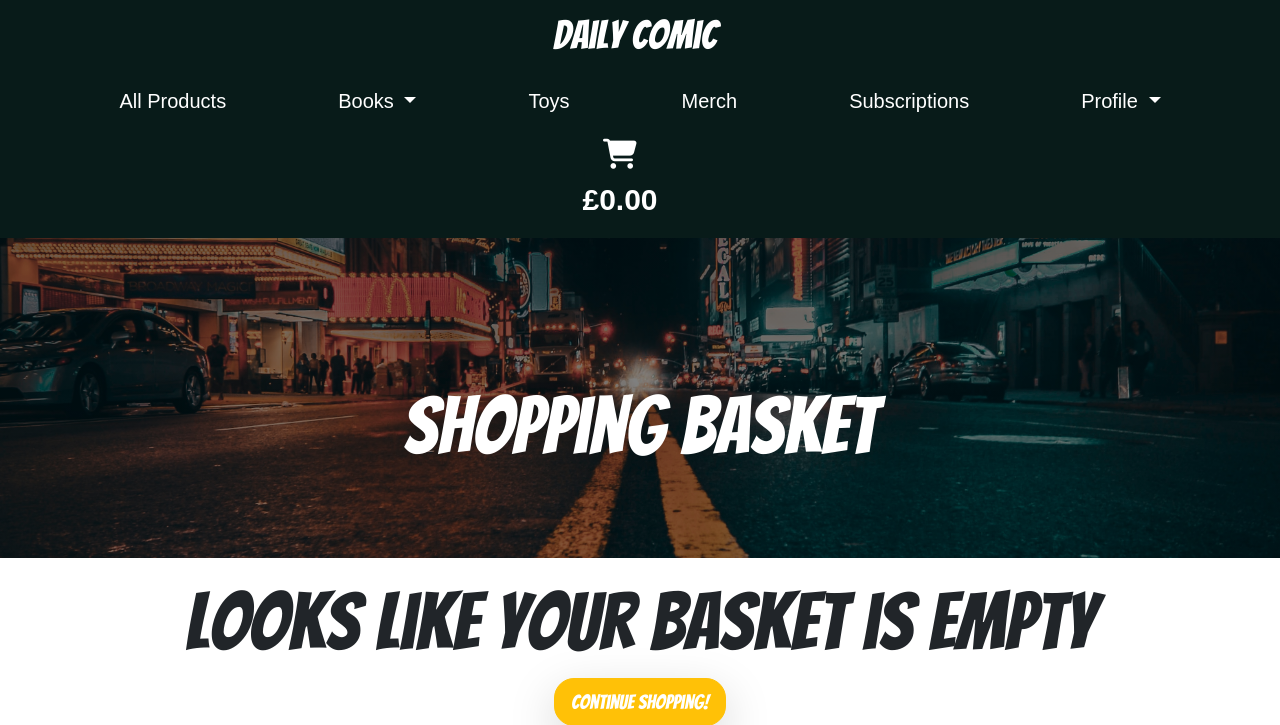
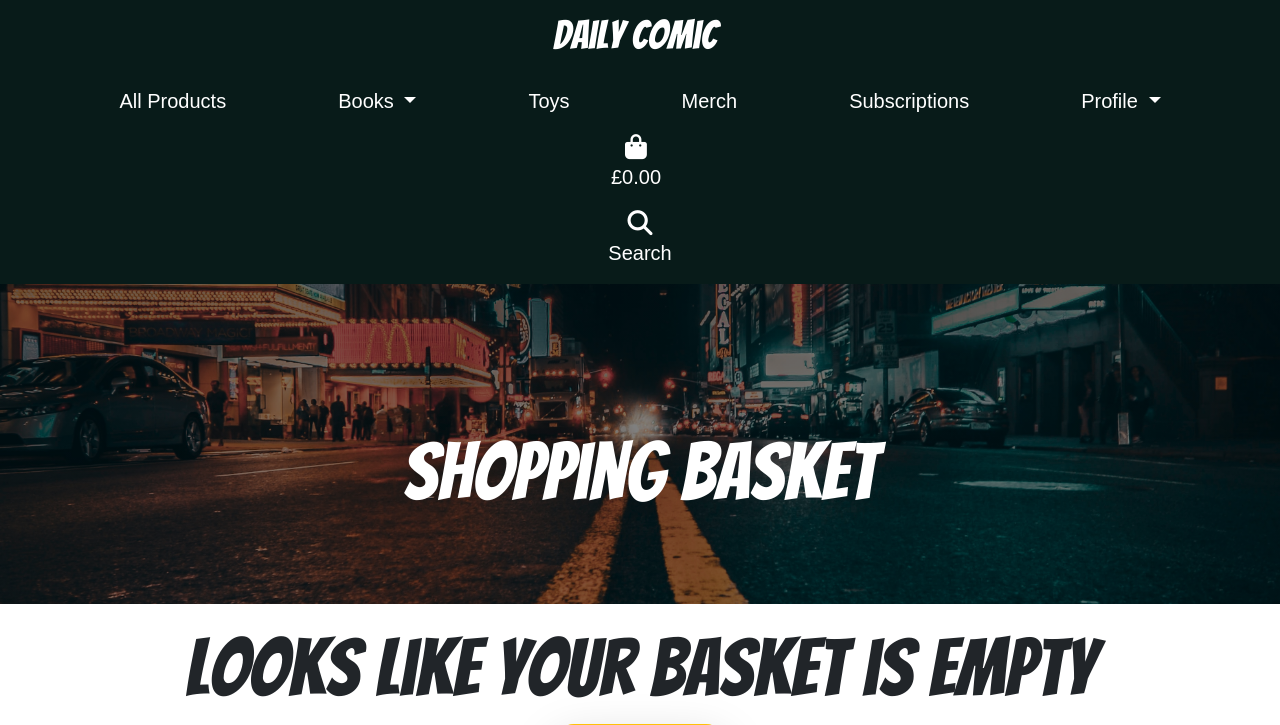
Before and after one commit to ajgoward/Daily_Comic, a Django app: page /bag/ in a window 1280 px wide. Shown: the top 725 px of the page. Run offline with Django 3.2, Linux system fonts and the light colour scheme; some libraries are stand-ins or nearby versions.

Commit message:
another navabr fix for ipad pro

```diff
--- a/templates/base.html
+++ b/templates/base.html
@@ -44,7 +44,7 @@
   </a>
 
 </div>
-<nav class="navbar navbar-expand-md navbar-dark bg-dark ">
+<nav class="navbar navbar-expand-xl navbar-dark bg-dark ">
   <!-- One of the primary actions on mobile is to call a business - This displays a phone button on mobile only -->
   <div class="navbar-toggler-right">
     <button class="navbar-toggler" type="button" data-toggle="collapse" data-target="#navbar" aria-controls="navbarTogglerDemo02" aria-expanded="false" aria-label="Toggle navigation">
@@ -129,11 +129,13 @@
 
 				</li>
     </ul>
-    <ul class="navbar-nav justify-content-center text-center w-100 bg-secondary px-3 bg-dark"></ul>
+
+
+
 <li class="list-inline-item">
-			<a class="text-info font-weight-bold nav-link" href="{% url 'see_the_basket' %}">
-				<div class="text-center shopping">
-					<div><i class="fas fa-shopping-cart "></i></div>
+    <a class="{% if grand_total %}text-warning{% endif %} nav-link d-block " href="{% url 'see_the_basket' %}">
+        <div class="text-center product-text">
+            <div><i class="fas fa-shopping-bag fa-lg"></i></div>
             <p class="my-0">
                 {% if grand_total %}
                     £{{ grand_total|floatformat:2 }}
@@ -144,9 +146,29 @@
         </div>
     </a>
 </li>
-    </ul>
+ <li class="list-inline-item">
+    <a class="text-black nav-link d-block " href="#" id="mobile-search" data-toggle="dropdown" aria-haspopup="true" aria-expanded="false">
+        <div class="text-center">
+            <div><i class="fas fa-search fa-lg"></i></div>
+            <p class="my-0">Search</p>
         </div>
-
+    </a>
+    <div class="dropdown-menu border-0 w-100 p-3 rounded-0 my-0" aria-labelledby="mobile-search">
+        <form class="form" method="GET" action="{% url 'products' %}">
+            <div class="input-group w-100">
+                <input class="form-control border border-black rounded-0 product-text" type="text" name="q" placeholder="Search our site">
+                <div class="input-group-append">
+                    <button class="form-control btn-warning produtPageButton rounded-0" type="submit">
+                        <span class="icon">
+                            <i class="fas fa-search"></i>
+                        </span>
+                    </button>
+                </div>
+            </div>
+        </form>
+    </div>
+</li>
+   </div>
 </nav>
 
 
```
Also changed, not shown: db.sqlite3, static/css/base.css (line endings or trailing spaces). Lines whose indentation alone changed are shown as unchanged.
